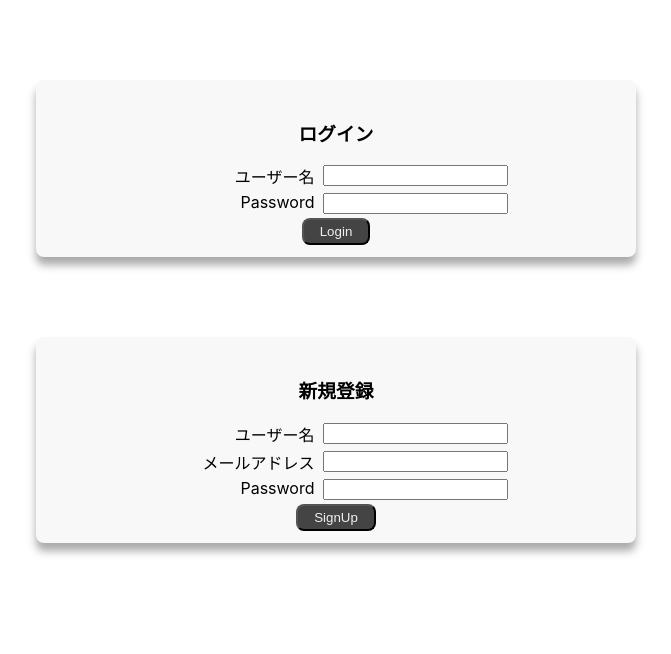
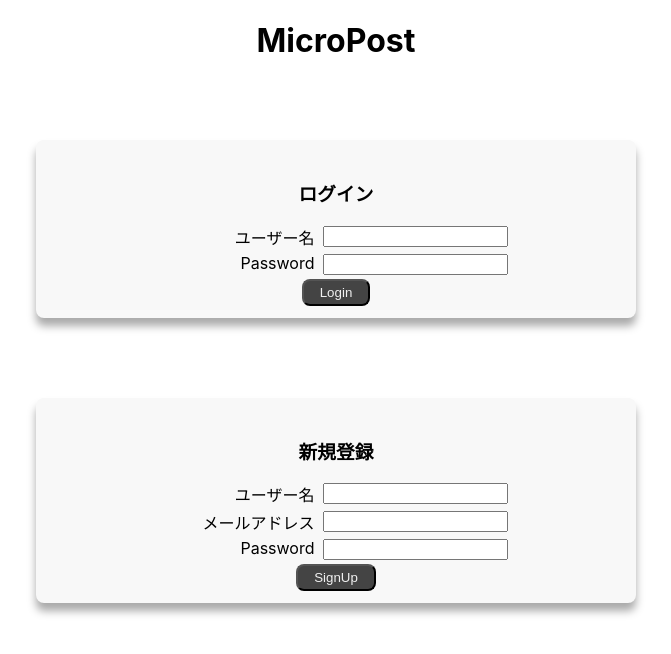
Before and after one commit to Hazakura2024/micro-post, a React (Vite) app in the folder frontend/: page / in a window 1280 px wide. Shown: the top 654 px of the page, without its empty margins (304-975 px from the left). Built offline with nearby package versions, Linux system fonts and the light colour scheme; no server answers.

Commit message:
feat: ログイン画面にタイトルを追加

```diff
--- a/frontend/src/components/auth/SignInLayout.tsx
+++ b/frontend/src/components/auth/SignInLayout.tsx
@@ -1,10 +1,12 @@
 import React from "react";
 import SignIn from "./SignIn";
 import SignUp from "./SignUp";
+import styled from "styled-components";
 
 const SignInLayout = () => {
   return (
     <div>
+      <SHeader>MicroPost</SHeader>
       <SignIn></SignIn>
       <SignUp></SignUp>
     </div>
@@ -12,3 +14,7 @@ const SignInLayout = () => {
 };
 
 export default SignInLayout;
+
+const SHeader = styled.h1`
+  text-align: center;
+`
```
